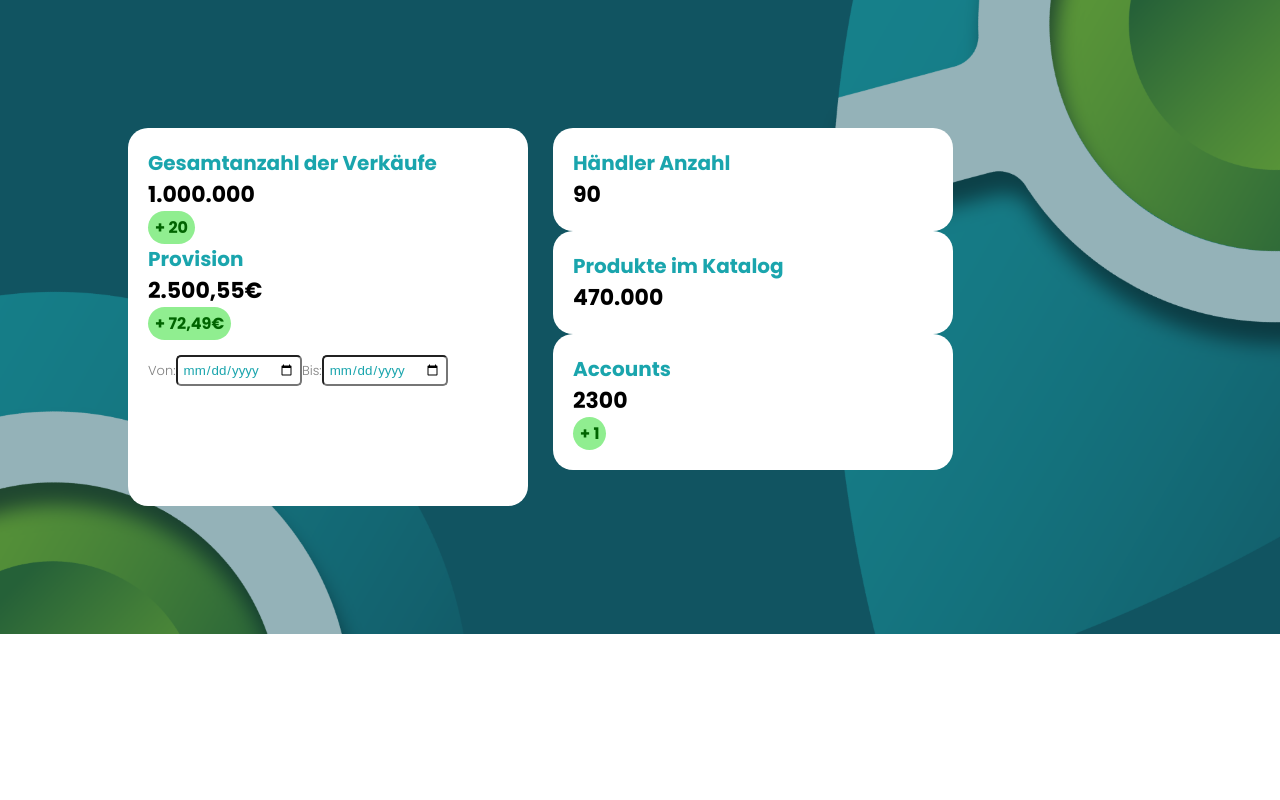
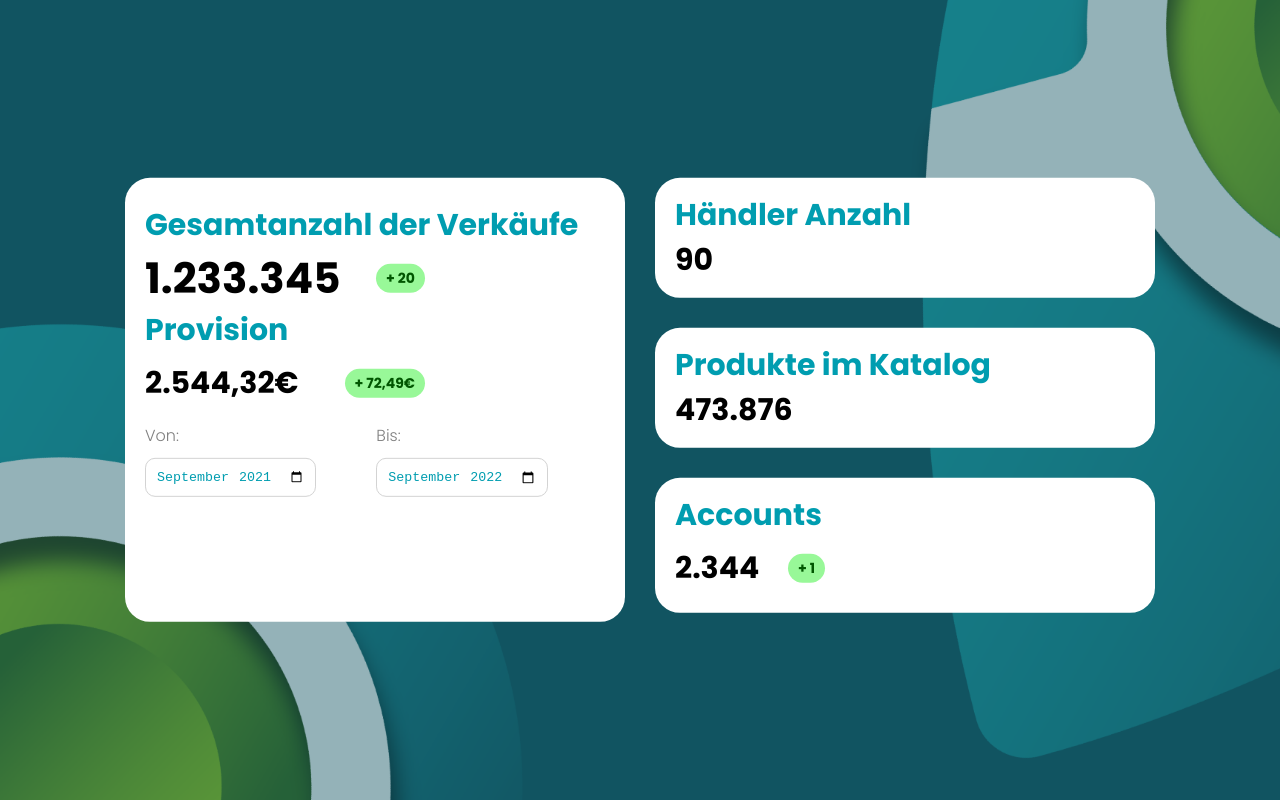
Before and after one commit to Jayzumen/KPI-Dashboard, an Angular app: page / in a window 1280 px wide. Built offline with nearby package versions, Linux system fonts and the light colour scheme.

Commit message:
refactored the code

```diff
--- a/src/app/app.component.css
+++ b/src/app/app.component.css
@@ -1,9 +1,10 @@
 #container {
-    background-image: url(./images/bg.png);
-    background-size: cover;
-    background-repeat: no-repeat;
-    height: 100%;
-    width: 100%;
-    padding: 10%;
-
+  background-image: url(../assets/bg.png);
+  background-repeat: no-repeat;
+  background-size: cover;
+  height: 100%;
+  width: 100%;
+  display: flex;
+  justify-content: center;
+  align-items: center;
 }
--- a/src/app/overview/overview.component.css
+++ b/src/app/overview/overview.component.css
@@ -1,81 +1,108 @@
-main {
-    display: flex;
-    gap: 25px;
+.main {
+  display: flex;
+  gap: 30px;
+  position: absolute;
+  transform: translate(-50%, -50%);
+  top: 50%;
+  left: 50%;
 }
 
-/* Left container */
-.container-left {
-    background-color: #fff;
-    padding: 20px;
-    width: 400px;
-    border-radius: 20px;
+/* Headlines */
+.name {
+  font-size: 30px;
+  font-family: var(--bold);
+  color: var(--text-color);
 }
 
-.main-heading {
-    font-size: 22px;
+/* Numbers */
+.val {
+  font-size: 30px;
+  font-family: var(--bold);
 }
 
-.heading {
-    color: #1aa5ad;
-    font-family: "Poppins-Bold";
-    font-size: 20px;
+.main-val {
+  font-size: 42px;
 }
 
-.main-value {
-    font-size: 28px;
+.value-div {
+  display: flex;
+  justify-content: space-between;
+  padding-right: 180px;
+  margin: 10px 0;
+  height: 40px;
+  align-items: center;
+  font-family: var(--bold);
 }
 
-.value {
-    font-family: "Poppins-Bold";
-    font-size: 22px;
+/* change value */
+.change {
+  background-color: var(--lightGreen);
+  color: var(--green);
+  border-radius: 20px;
+  padding: 4px 10px;
+  font-size: 14px;
 }
 
-
-.change {
-    background-color: lightgreen;
-    padding-left: 5px;
-    padding-right: 5px;
-    padding-top: 2px;
-    padding-bottom: 2px;
-    border-radius: 20px;
-    width: fit-content;
-    align-items: center;
+.last-change {
+  margin-right: 130px;
 }
 
-.change-value {
-    margin: 2px;
-    color: darkgreen;
-    font-family: "Poppins-Bold";
+/* left side */
+.left {
+  height: 100%;
+}
+.container-left {
+  background-color: var(--white);
+  border-radius: 25px;
+  padding: 25px 20px;
+  width: 500px;
 }
 
-.date-picker {
-    display: flex;
-    margin-top: 15px;
-    margin-bottom: 100px;
+.date-container {
+  margin-bottom: 100px;
+  margin-top: 20px;
+  display: flex;
+  gap: 60px;
 }
 
-label {
-    font-family: "Poppins-Light";
-    font-size: 13px;
-    color: gray;
+.date-container label {
+  color: grey;
+  font-family: var(--light);
 }
 
-input {
-    padding: 5px;
-    border-radius: 5px;
-    color: #1aa5ad;
-}
-/* Left Container */
-
-/* Right Container */
-
-.container-right {
-    width: 400px;
+.date-container input {
+  display: block;
+  margin-top: 10px;
+  color: var(--text-color);
+  padding: 10px;
+  border-radius: 10px;
+  border: 1px solid lightgray;
 }
 
+.date-container input:active {
+  border: 1px solid var(--text-color);
+}
+
+.date-container input::-webkit-calendar-picker-indicator {
+  color: var(--text-color);
+  cursor: pointer;
+}
+
+/* left side */
+
+/* right side */
+
+.right {
+  height: 100%;
+}
 .sub-container {
-    background-color: #fff;
-    padding: 20px;
-    border-radius: 20px;
+  background-color: var(--white);
+  border-radius: 25px;
+  padding: 15px 20px;
+  width: 500px;
 }
-/* Right Container */
+
+.sub-middle {
+  margin: 30px 0;
+}
+/* right side */
--- a/src/app/overview/overview.component.html
+++ b/src/app/overview/overview.component.html
@@ -1,50 +1,61 @@
-<main>
+<div class="main">
+  <!-- Left Side -->
+  <div class="left">
     <div class="container-left">
       <div class="total">
-            <p class="heading main-heading">Gesamtanzahl der Verkäufe</p>
-            <p class="value main-value">1.000.000</p>
-            <div class="change">
-                <p class="change-value">+ 20</p>
+        <p class="name">Gesamtanzahl der Verkäufe</p>
+        <div class="value-div">
+          <p class="val main-val">1.233.345</p>
+          <div class="change">+ 20</div>
         </div>
       </div>
 
       <div class="provision">
-            <p class="heading">Provision</p>
-            <p class="value">2.500,55€</p>
-            <div class="change">
-                <p class="change-value">+ 72,49€</p>
+        <p class="name">Provision</p>
+        <div class="value-div">
+          <p class="val">2.544,32€</p>
+          <div class="change">+ 72,49€</div>
         </div>
       </div>
 
-        <div class="date-picker">
-            <div>
-                <label for="firstDate">Von:</label>
-                <input type="date" name="firstDate">
+      <div class="date-container">
+        <div class="date-left">
+          <label for="start">Von:</label>
+          <input
+            type="month"
+            name="start"
+            value="2021-09"
+            min="2019-01"
+            pattern="[A-z]{3}-[0-9]{4}"
+          />
         </div>
 
-            <div>
-                <label for="secondDate">Bis:</label>
-                <input type="date" name="secondDate">
+        <div class="date-right">
+          <label for="end">Bis:</label>
+          <input type="month" name="end" value="2022-09" min="2019-01" />
         </div>
-
+      </div>
     </div>
   </div>
 
+  <!-- right side -->
+  <div class="right">
     <div class="container-right">
       <div class="sub-container">
-            <p class="heading">Händler Anzahl</p>
-            <p class="value">90</p>
+        <p class="name">Händler Anzahl</p>
+        <p class="val">90</p>
+      </div>
+      <div class="sub-container sub-middle">
+        <p class="name">Produkte im Katalog</p>
+        <p class="val">473.876</p>
       </div>
       <div class="sub-container">
-            <p class="heading">Produkte im Katalog</p>
-            <p class="value">470.000</p>
-        </div>
-        <div class="sub-container">
-            <p class="heading">Accounts</p>
-            <p class="value">2300</p>
-            <div class="change">
-                <p class="change-value">+ 1</p>
+        <p class="name">Accounts</p>
+        <div class="value-div">
+          <p class="val">2.344</p>
+          <div class="change last-change">+ 1</div>
         </div>
       </div>
     </div>
-</main>
+  </div>
+</div>
--- a/src/index.html
+++ b/src/index.html
@@ -1,13 +1,13 @@
-<!doctype html>
+<!DOCTYPE html>
 <html lang="en">
-<head>
-  <meta charset="utf-8">
-  <title>Project</title>
-  <base href="/">
-  <meta name="viewport" content="width=device-width, initial-scale=1">
-  <link rel="icon" type="image/x-icon" href="favicon.ico">
-</head>
-<body>
-  <app-root></app-root>
-</body>
+  <head>
+    <meta charset="utf-8" />
+    <title>KPI Dashboard</title>
+    <base href="/" />
+    <meta name="viewport" content="width=device-width, initial-scale=1" />
+    <link rel="icon" type="image/x-icon" href="favicon.ico" />
+  </head>
+  <body>
+    <app-root></app-root>
+  </body>
 </html>
--- a/src/styles.css
+++ b/src/styles.css
@@ -1,13 +1,27 @@
 /* You can add global styles to this file, and also import other style files */
+:root {
+  --text-color: #009db0;
+  --white: #fff;
+  --lightGreen: rgb(152, 248, 152);
+  --green: rgb(0, 86, 0);
+  --bold: "Poppins-Bold";
+  --extraBold: "Poppins-ExtraBold";
+  --light: "Poppins-Light";
+}
+
 * {
-    font-family: "Poppins", sans-serif;
   box-sizing: border-box;
   margin: 0;
   padding: 0;
 }
 
+body {
+  font-family: "Poppins", sans-serif;
+  width: 100%;
+  height: 100vh;
+}
+
 /* Custom Fonts */
-
 @font-face {
   font-family: "Poppins-Bold";
   src: url("assets/fonts/Poppins/Poppins-Bold.ttf");
@@ -22,5 +36,4 @@
   font-family: "Poppins-Light";
   src: url("assets/fonts/Poppins/Poppins-Light.ttf");
 }
-
 /* Custom Fonts */
```
Also changed, not shown: src/app/app.component.html (line endings or trailing spaces), src/assets/bg.png (renamed from src/app/images/bg.png). Lines whose indentation alone changed are shown as unchanged.
